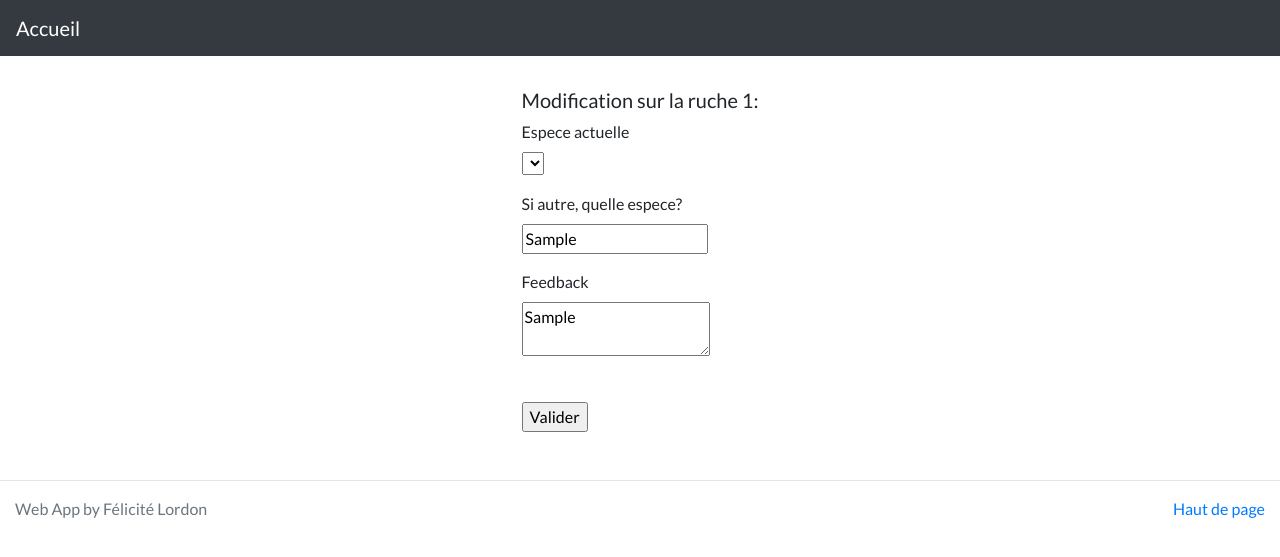
After one commit to Alchemille/Rucher, a Flask app: template app_pack/templates/update_ruche.html in a window 1280 px wide. The commit adds this page. Shown: the top 557 px of the page. Run offline with Flask 2, Linux system fonts and the light colour scheme; the template is opened without the code that fills it: values that come from a table or form of the project are taken from there, others are empty; tables that the repository leaves empty hold one stand-in row (values such as "Sample post"); lists and menus that the app fills with data are empty; some libraries are stand-ins or nearby versions.

Commit message:
Update ruche prefilled

```diff
--- a/app_pack/forms.py
+++ b/app_pack/forms.py
@@ -24,7 +24,7 @@ class RucheForm(FlaskForm):
 
 
     num = StringField("Numero",validators=[DataRequired()])
-    breed = SelectField("Espece actuelle", validators=[DataRequired(), check_espece_renseignee])
+    breed = SelectField("Espece actuelle", validators=[check_espece_renseignee])
     new_breed = StringField("Si autre, quelle espece?")
     feedback = TextAreaField()
     submit = SubmitField('Valider')
--- a/app_pack/routes.py
+++ b/app_pack/routes.py
@@ -95,7 +95,32 @@ def delete_ruche(id):
 
 @app.route('/update_ruche/<id>', methods=['GET', 'POST'])
 def update_ruche(id):
-    return "HI"
+
+    old_ruche = Ruche.query.get(id)
+    list_species = [(i.specie, i.specie) for i in db.session.query(Ruche).all()]
+    # list_species2 = [(g.specie, g.specie) for g in Ruche.query.all()]
+    list_species.append(('other', 'autre'))
+    list_species = list(set(list_species))
+
+    form = RucheForm()
+    form.breed.choices = list_species
+    form.num.data = old_ruche.num
+
+    if form.validate_on_submit():
+
+        specie = form.breed.data
+        print(specie, form.new_breed.data)
+        if specie == "other":
+            specie = form.new_breed.data
+
+        old_ruche.specie = specie
+        old_ruche.feedback = form.feedback.data
+        db.session.commit()
+
+        id_rucher = Ruche.query.get(id).rucher
+        return redirect(url_for('see_rucher', id=id_rucher))
+
+    return render_template('update_ruche.html', ruche=old_ruche, form=form)
 
 
 @app.route('/rucher/<id>', methods=['GET', 'POST'])
@@ -107,9 +132,7 @@ def see_rucher(id):
         raise NotFound
 
     list_species = [(i.specie, i.specie) for i in db.session.query(Ruche).all()]
-    # print(list_species)
     # list_species2 = [(g.specie, g.specie) for g in Ruche.query.all()]
-    # print(list_species2)
     list_species.append(('other', 'autre'))
     list_species = list(set(list_species))
 
--- a/app_pack/templates/add_rucher.html
+++ b/app_pack/templates/add_rucher.html
@@ -42,7 +42,7 @@
             mapboxgl.accessToken = 'pk.eyJ1IjoianNvbWEiLCJhIjoibFJmYl9JWSJ9.AUm8d76cbOvVEn2mMeG_ZA';
             var map = new mapboxgl.Map({
                 container: 'map',
-                style: 'mapbox://styles/mapbox/streets-v10',
+                style: 'mapbox://styles/mapbox/outdoors-v11',
                 center: [0.529145, 45.440493],
                 zoom: 10
             });
--- /dev/null
+++ b/app_pack/templates/update_ruche.html
@@ -0,0 +1,42 @@
+{% extends "base.html"%}
+{% block content %}
+
+<div class="d-flex justify-content-center align-items-center">
+<div class="jumbotron_feli jumbotron">
+<div class="container">
+
+    <h5>Modification sur la ruche {{ ruche.num }}:</h5>
+
+    <form method="POST">
+        <!-- quand action = pas precisé, renvoie POST sur la meme page -->
+        {# This hidden_tag is a CSRF security feature. #}
+        {{ form.hidden_tag() }}
+        <p>
+        {{ form.breed.label }} <br> {{form.breed(default=ruche.specie, placeholder = ruche.specie) }} <br>
+        {% for error in form.breed.errors %}
+        <span style="color: red;">[{{ error }}]</span>
+        {% endfor %}
+        </p>
+        <p>
+        {{ form.new_breed.label }} <br> {{form.new_breed(value=ruche.specie)}} <br>
+        {% for error in form.new_breed.errors %}
+        <span style="color: red;">[{{ error }}]</span>
+        {% endfor %}
+        </p>
+        <p>
+        {{ form.feedback.label }} <br> {{form.feedback(id="feedback") }} <br>
+        {% for error in form.feedback.errors %}
+        <span style="color: red;">[{{ error }}]</span>
+        {% endfor %}
+        </p>
+        <br>
+        {{ form.submit() }}
+    </form>
+
+
+    <script> var textarea = document.getElementById('feedback'); textarea.innerHTML = "{{ ruche.feedback }}" </script>
+
+</div>
+</div>
+</div>
+{% endblock %}
```
